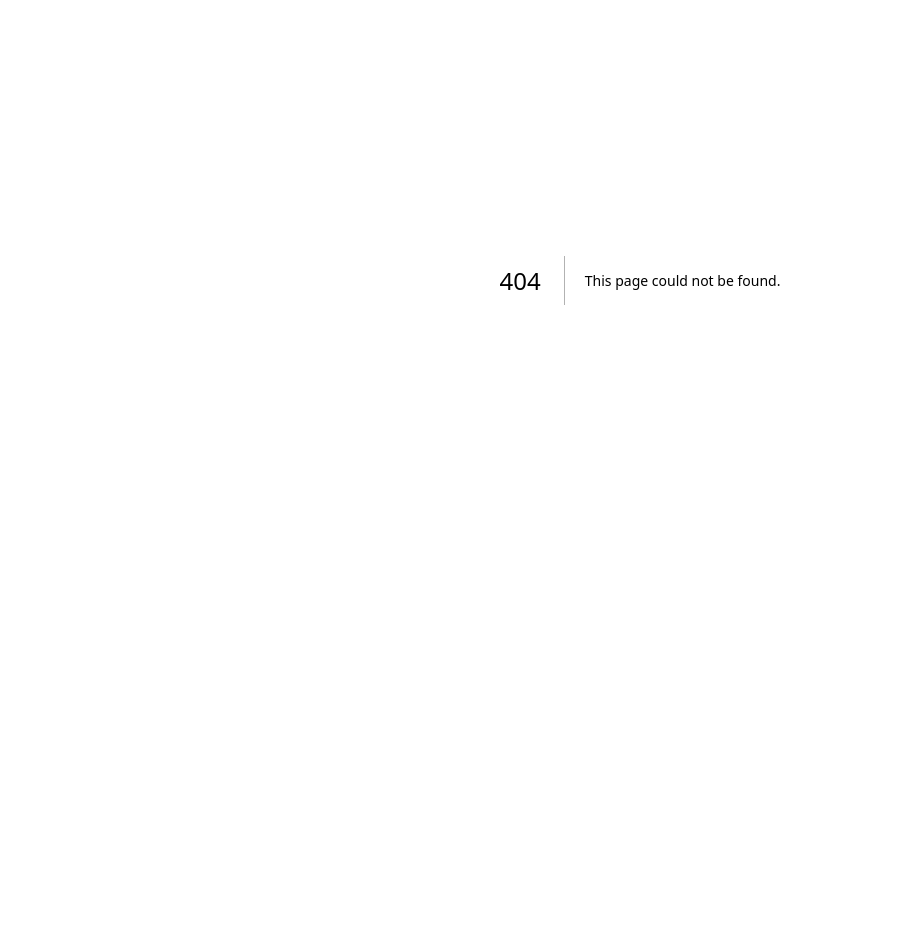
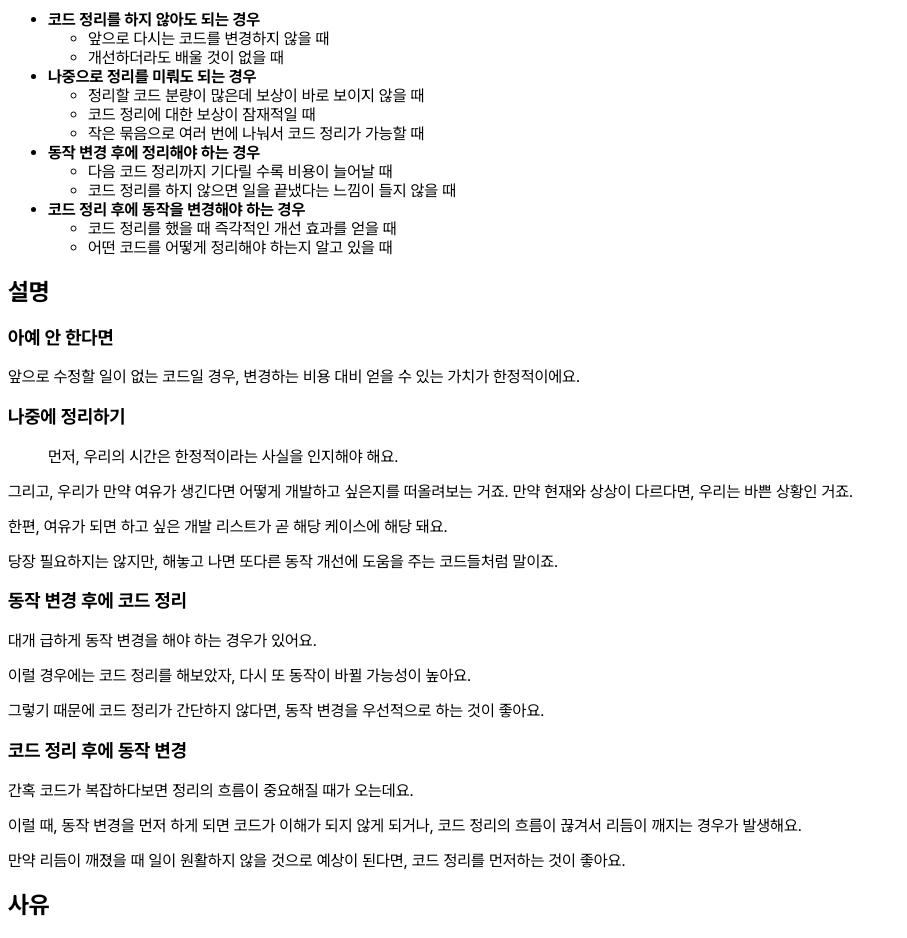
Before and after one commit to moon-and-rich/cant-back, a Next.js app: page /posts/tidy-first/part2/chapter21/jengyoung in a window 1280 px wide. Before the commit this address had no page. Shown: the part 120-1058 px from the top of the page, without its empty margins (0-907 px from the left). Before the commit the page ends 800 px from the top, so only its background shows below. Built offline with nearby package versions, Linux system fonts and the light colour scheme.

Commit message:
docs: 챕터 21. 코드 정리 시점

```diff
--- /dev/null
+++ b/pages/posts/tidy-first/part2/chapter21/_meta.json
@@ -0,0 +1,5 @@
+{
+  "jengyoung": {
+    "title": "jengyoung"
+  }
+}
--- /dev/null
+++ b/pages/posts/tidy-first/part2/chapter21/jengyoung.mdx
@@ -0,0 +1,69 @@
+# 코드 정리 시점
+
+## 요약
+
+- **코드 정리를 하지 않아도 되는 경우**
+  - 앞으로 다시는 코드를 변경하지 않을 때
+  - 개선하더라도 배울 것이 없을 때
+- **나중으로 정리를 미뤄도 되는 경우**
+  - 정리할 코드 분량이 많은데 보상이 바로 보이지 않을 때
+  - 코드 정리에 대한 보상이 잠재적일 때
+  - 작은 묶음으로 여러 번에 나눠서 코드 정리가 가능할 때
+- **동작 변경 후에 정리해야 하는 경우**
+  - 다음 코드 정리까지 기다릴 수록 비용이 늘어날 때
+  - 코드 정리를 하지 않으면 일을 끝냈다는 느낌이 들지 않을 때
+- **코드 정리 후에 동작을 변경해야 하는 경우**
+  - 코드 정리를 했을 때 즉각적인 개선 효과를 얻을 때
+  - 어떤 코드를 어떻게 정리해야 하는지 알고 있을 때
+
+## 설명
+
+### 아예 안 한다면
+
+앞으로 수정할 일이 없는 코드일 경우, 변경하는 비용 대비 얻을 수 있는 가치가 한정적이에요.
+
+### 나중에 정리하기
+
+> 먼저, 우리의 시간은 한정적이라는 사실을 인지해야 해요.
+
+그리고, 우리가 만약 여유가 생긴다면 어떻게 개발하고 싶은지를 떠올려보는 거죠. 만약 현재와 상상이 다르다면, 우리는 바쁜 상황인 거죠.
+
+한편, 여유가 되면 하고 싶은 개발 리스트가 곧 해당 케이스에 해당 돼요.
+
+당장 필요하지는 않지만, 해놓고 나면 또다른 동작 개선에 도움을 주는 코드들처럼 말이죠.
+
+### 동작 변경 후에 코드 정리
+
+대개 급하게 동작 변경을 해야 하는 경우가 있어요.
+
+이럴 경우에는 코드 정리를 해보았자, 다시 또 동작이 바뀔 가능성이 높아요.
+
+그렇기 때문에 코드 정리가 간단하지 않다면, 동작 변경을 우선적으로 하는 것이 좋아요.
+
+### 코드 정리 후에 동작 변경
+
+간혹 코드가 복잡하다보면 정리의 흐름이 중요해질 때가 오는데요.
+
+이럴 때, 동작 변경을 먼저 하게 되면 코드가 이해가 되지 않게 되거나, 코드 정리의 흐름이 끊겨서 리듬이 깨지는 경우가 발생해요.
+
+만약 리듬이 깨졌을 때 일이 원활하지 않을 것으로 예상이 된다면, 코드 정리를 먼저하는 것이 좋아요.
+
+## 사유
+
+일부는 공감이 됐지만, 일부는 공감이 되지 않았어요.
+
+예컨대, `코드 정리를 하지 않아도 되는 경우`를 볼까요?
+
+일단, 다시는 바뀔 일이 없다면 코드 정리를 하지 않는 게 좋을 수 있어요. 이것은 이해가 돼요.
+
+하지만, `배울 것이 없을 때`라는 말은 도저히 받아들이기 힘들어요.
+
+이전 챕터에서는 코드 개선은 추후 `나아갈 길을 미리 닦아놓는 과정`이라고 조직적인 차원에서 이야기를 했었는데, 이 말은 너무 지극히 개인적인 차원에서 언급이 된 것 같아요.
+
+기타 `코드 정리 후에 동작을 변경해야 하는 경우` 중, `어떤 코드를 어떻게 정리해야 하는지 알고 있을 때`라는 조건 역시 동작 변경의 긴급도에 따라 완벽히 대응되는 것은 아닌 것 같다는 생각이 들어, 조금의 디벨롭이 필요하다는 생각이 들었어요.
+
+## 발제
+
+위의 사유처럼, 코드 정리 시점에 관련하여 생각보다 더 많은 조건들이 존재할 것 같아요.
+
+보통 작업하실 때, 자신만의 코드 정리 시점을 기반으로 개발하시나요? 만약 그렇다면, 어떤 코드 정리 시점을 갖고 있으신지 궁금해요!
```
